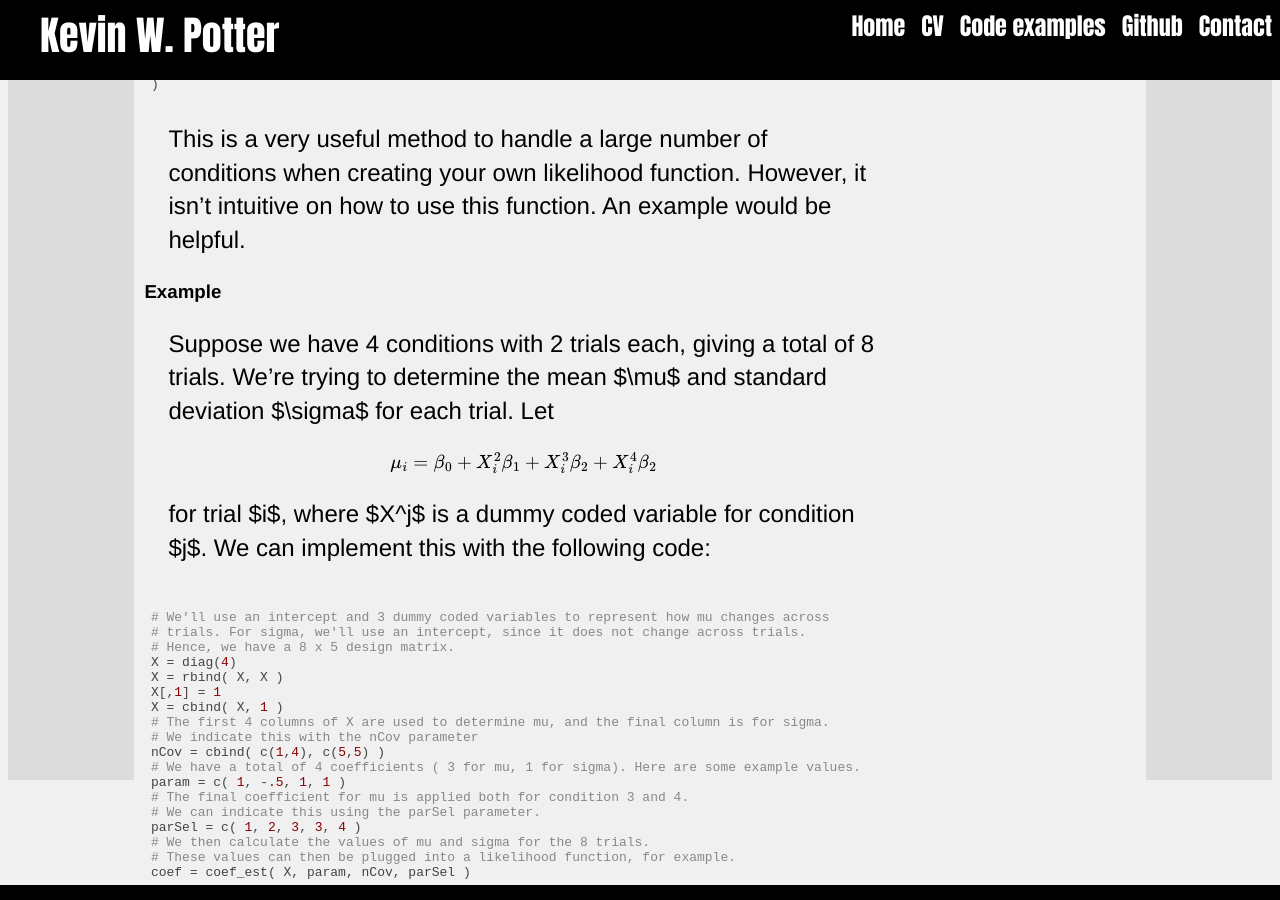
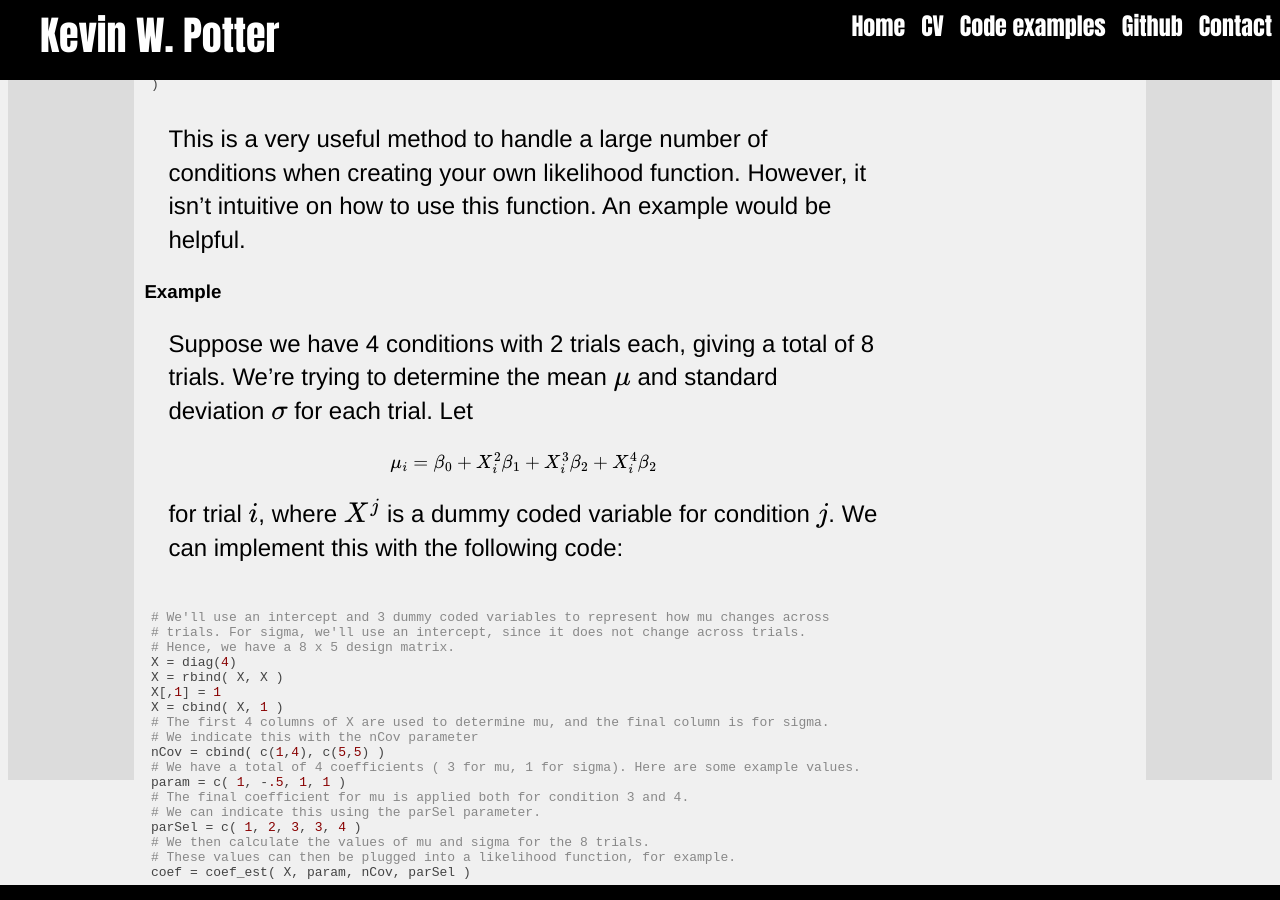
Before and after one commit to rettopnivek/rettopnivek.github.io, a Jekyll site: the page built from pages/Coef_est.md, in a window 1280 px wide and 900 px high, scrolled down 898 px. Built offline with Jekyll 4.4.1, drawn with Linux system fonts in a browser that asks for light colours; formulas are drawn with MathJax 3.

```diff
--- a/pages/Coef_est.md
+++ b/pages/Coef_est.md
@@ -52,13 +52,13 @@ This is a very useful method to handle a large number of conditions when creatin
 
 ### Example
 
-Suppose we have 4 conditions with 2 trials each, giving a total of 8 trials. We're trying to determine the mean $\mu$ and standard deviation $\sigma$ for each trial. Let
+Suppose we have 4 conditions with 2 trials each, giving a total of 8 trials. We're trying to determine the mean $$\mu$$ and standard deviation $$\sigma$$ for each trial. Let
 
 $$
 \mu_i = \beta_0 + X_i^2 \beta_1 + X_i^3 \beta_2 + X_i^4 \beta_2
 $$
 
-for trial $i$, where $X^j$ is a dummy coded variable for condition $j$. We can implement this with the following code:
+for trial $$i$$, where $$X^j$$ is a dummy coded variable for condition $$j$$. We can implement this with the following code:
 <pre><code class="R">
 # We'll use an intercept and 3 dummy coded variables to represent how mu changes across
 # trials. For sigma, we'll use an intercept, since it does not change across trials.
```
